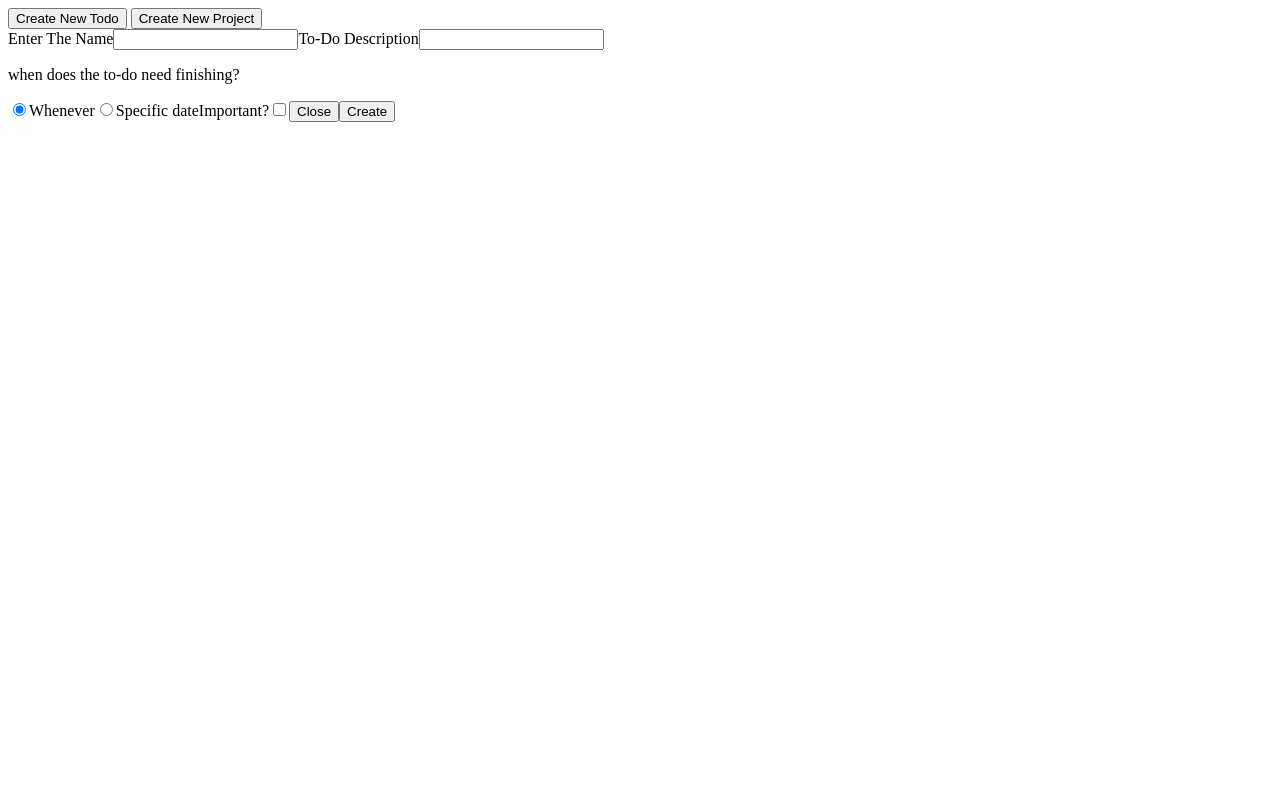
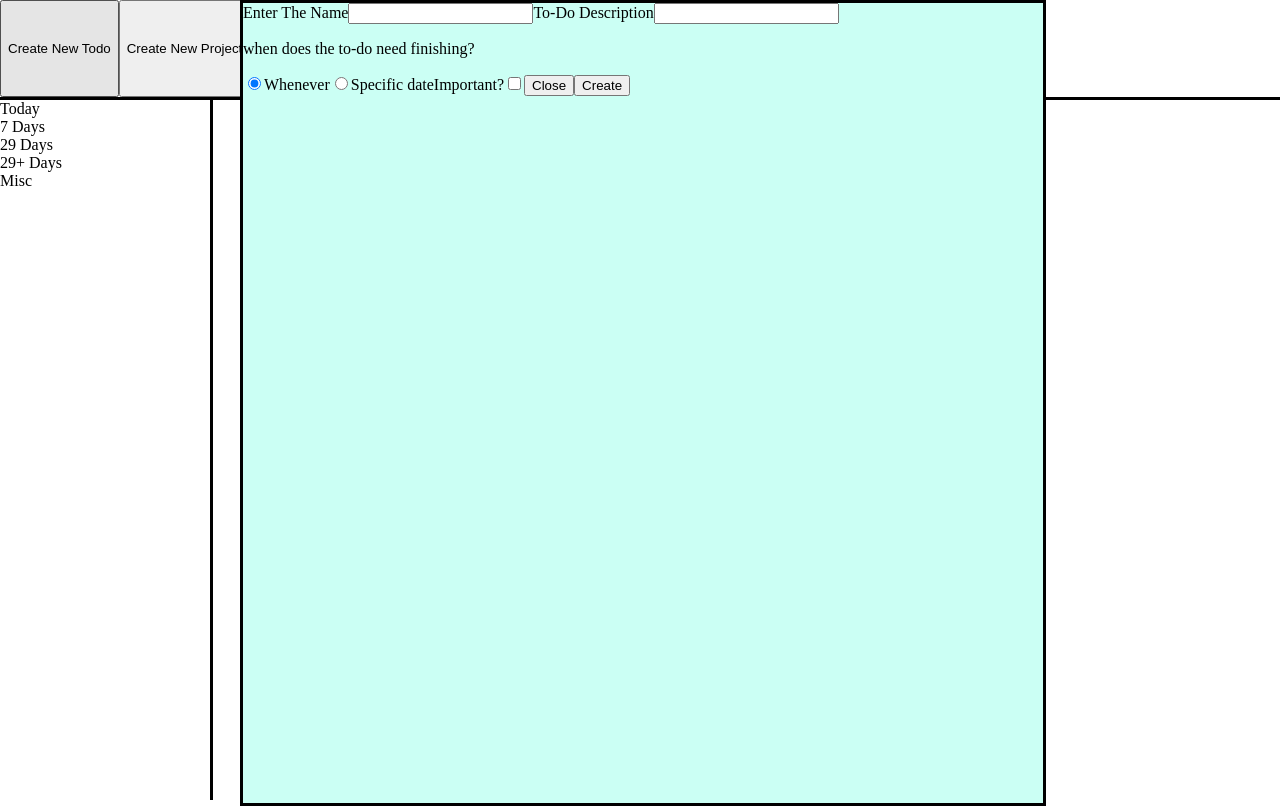
Before and after one commit to Linkazen/Todo-list, a website built with webpack: page dist/index.html in a window 1280 px wide. Both pictures are taken after a click on the button "Create New Todo". Built offline with nearby package versions, Linux system fonts and the light colour scheme.

Commit message:
Form is now in centre of the screen

```diff
--- a/package.json
+++ b/package.json
@@ -21,6 +21,8 @@
     "webpack-cli": "^4.9.1"
   },
   "dependencies": {
-    "date-fns": "^2.27.0"
+    "css-loader": "^6.5.1",
+    "date-fns": "^2.27.0",
+    "style-loader": "^3.3.1"
   }
 }
--- a/src/modules/constructfunctions.js
+++ b/src/modules/constructfunctions.js
@@ -1,8 +1,8 @@
 import { format, add, isDate, formatDistanceStrict } from 'date-fns'
 
-let todos = [
-    todoConstructor("temptodo", "TEmp todo for testing", "12/11/2022", "12:12", undefined)
-]
+// localStorage.setItem(todos)
+
+let todos = []
 
 let projects = [
     projectConstructor("Today", "To-Dos that are due today.", undefined, undefined, undefined),
@@ -248,6 +248,7 @@ const formfuncs = (() => {
     function appendForm(projectstatus) {
         let mainarea = document.querySelector("#content")
         let form = createForm(projectstatus)
+        form.id = "todoform"
         checkForm()
         addFormBtnListeners(form, projectstatus)
         mainarea.appendChild(form)
@@ -257,7 +258,7 @@ const formfuncs = (() => {
 })()
 
 const projectfuncs = (() => {
-    function addBtnToProject() {
+    function addBtnToProject(index) {
         let addtodobtn = document.createElement("button")
         addtodobtn.textContent = "Add To-Do to Project"
         addtodobtn.addEventListener("click", () => {
@@ -272,7 +273,7 @@ const projectfuncs = (() => {
         projecttodosarea.currentNumber = index
         projecttodosarea.innerHTML = ""
         if (index > 4) {
-            projecttodosarea.appendChild(addBtnToProject())
+            projecttodosarea.appendChild(addBtnToProject(index))
         }
         projecttodosarea.appendChild(compileArray(todos))
 
@@ -315,6 +316,6 @@ const projectfuncs = (() => {
 })()
 
 let appendForm = formfuncs.appendForm
+let appendProjects = projectfuncs.appendProjects
 
-
-export { appendForm }
+export { appendForm, appendProjects }
--- a/src/script.js
+++ b/src/script.js
@@ -1,4 +1,5 @@
 import { appendForm, appendProjects } from "./modules/constructfunctions";
+import './style.css'
 
 let todobtn = document.querySelector("#todobtn")
 let probtn = document.querySelector("#probtn")
@@ -10,3 +11,5 @@ todobtn.addEventListener("click", () => {
 probtn.addEventListener("click", () => {
     appendForm(true)
 })
+
+appendProjects()
--- /dev/null
+++ b/src/style.css
@@ -0,0 +1,50 @@
+html, body {
+    margin: 0;
+    height: 100%;
+    width: 100%;
+}
+
+#content {
+    height: 100%;
+    width: 100%;
+    display: grid;
+    grid-template-rows: repeat(8, 1fr);
+    grid-template-columns: repeat(6, 1fr);
+    grid-template-areas:
+        "topbar topbar topbar topbar topbar topbar"
+        "sidebar main main main main main"
+        "sidebar main main main main main"
+        "sidebar main main main main main"
+        "sidebar main main main main main"
+        "sidebar main main main main main"
+        "sidebar main main main main main"
+        "sidebar main main main main main"
+    ;
+}
+
+#topdiv {
+    display: flex;
+    grid-area: topbar;
+    border-bottom: 3px solid black;
+}
+
+#projectsarea {
+    grid-area: sidebar;
+    border-right: 3px solid black;
+}
+
+#projecttodos {
+    grid-area: main;
+}
+
+#todoform {
+    position: absolute;
+    width: 800px;
+    height: 800px;
+    z-index: 1;
+    top: 50%;
+    left: 50%;
+    margin: -400px 0 0 -400px;
+    background: rgb(203, 255, 244);
+    border: 3px solid black;
+}
```
Also changed, not shown: dist/index.html, dist/main.js, 1 other file.
